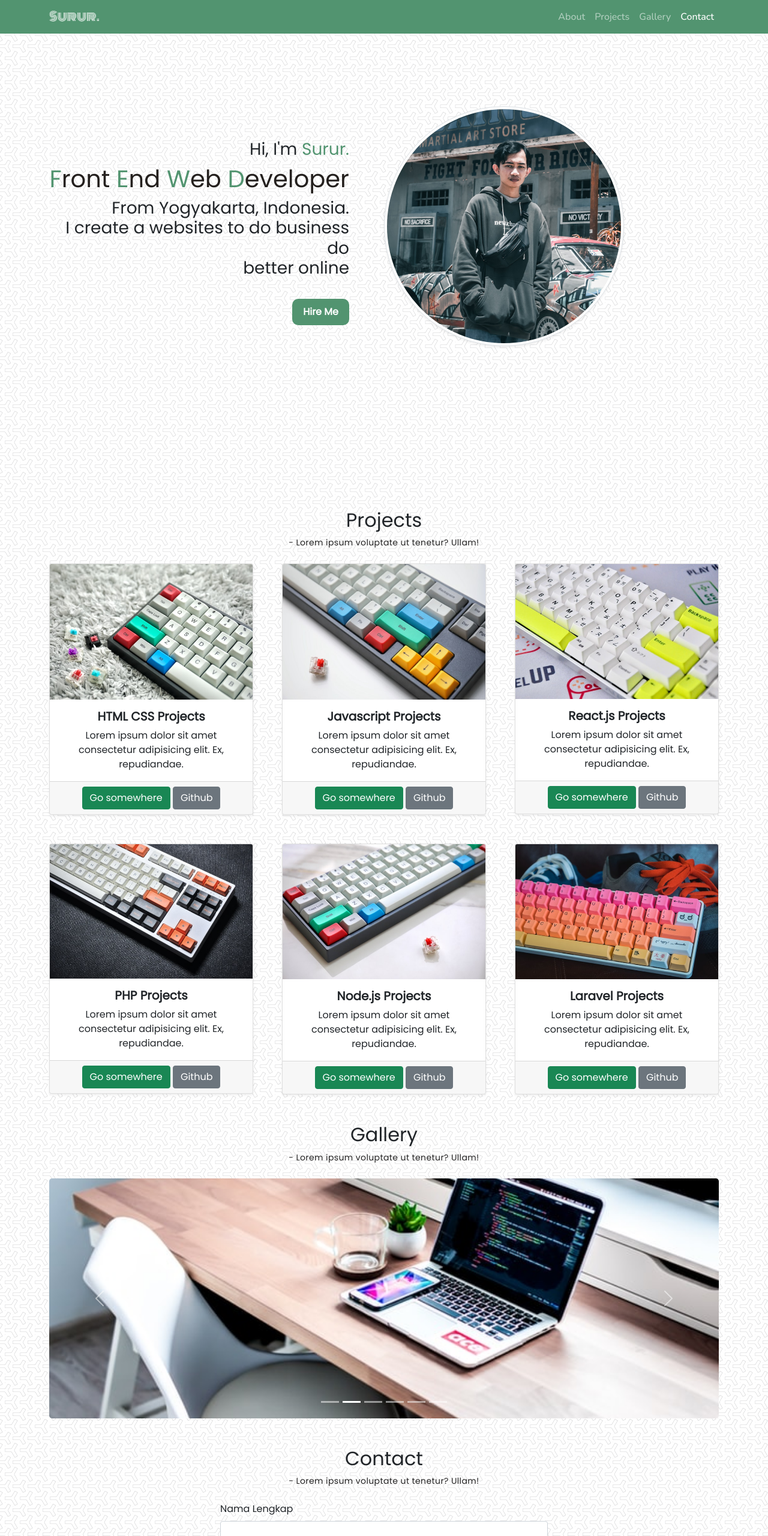
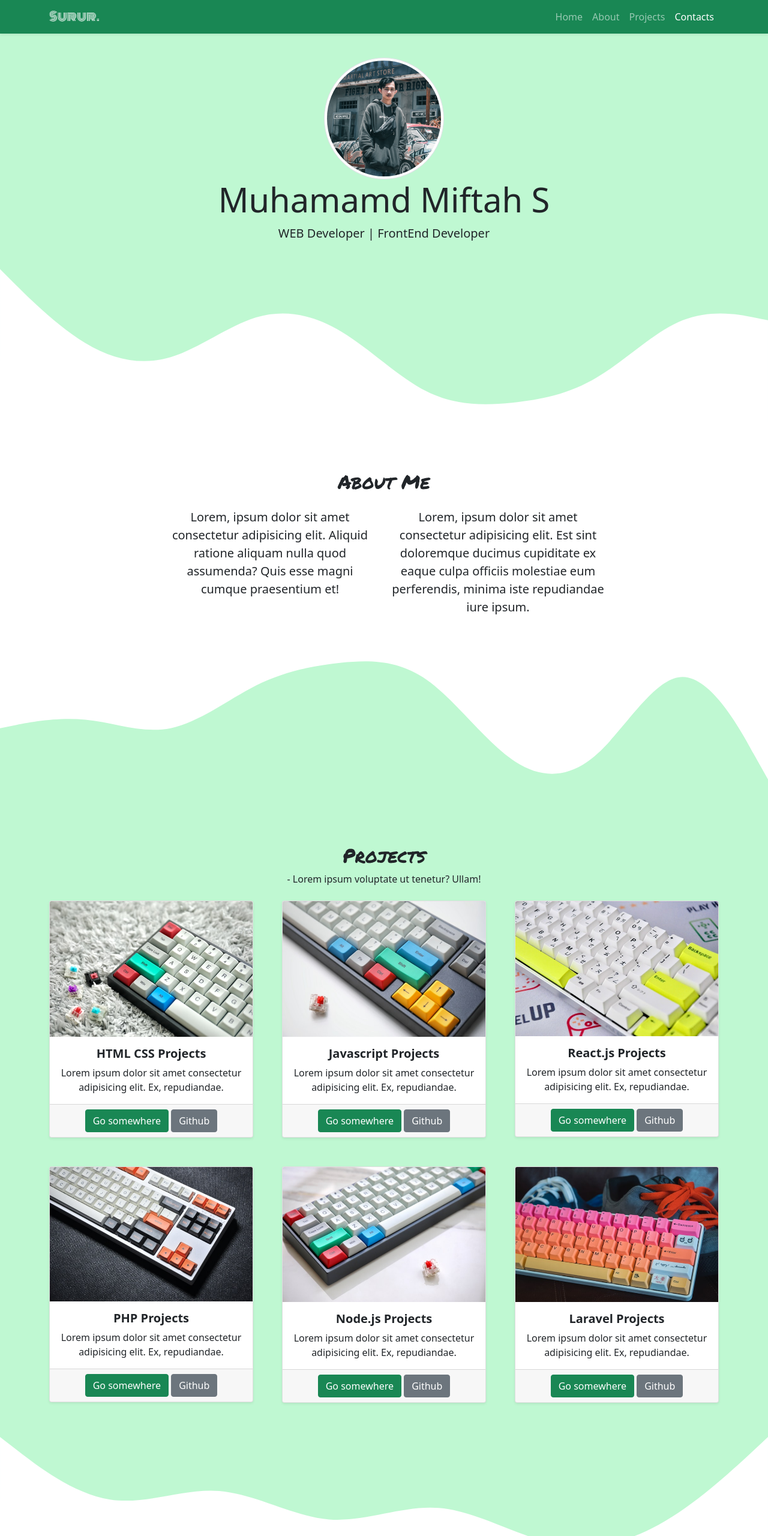
Before and after one commit to muhammadmiftahs/muhammadmiftahs.github.io, a plain HTML site: page index.html in a window 1280 px wide. Shown: the top 2560 px of the page at 60% size. Drawn offline with nearby package versions, Linux system fonts and the light colour scheme; files that its build step writes are made by us from their sources.

Commit message:
Mengubah keselururhan

```diff
--- /dev/null
+++ b/css/ResetCSS.css
@@ -0,0 +1,48 @@
+/* http://meyerweb.com/eric/tools/css/reset/
+   v2.0 | 20110126
+   License: none (public domain)
+*/
+
+html, body, div, span, applet, object, iframe,
+h1, h2, h3, h4, h5, h6, p, blockquote, pre,
+a, abbr, acronym, address, big, cite, code,
+del, dfn, em, img, ins, kbd, q, s, samp,
+small, strike, strong, sub, sup, tt, var,
+b, u, i, center,
+dl, dt, dd, ol, ul, li,
+fieldset, form, label, legend,
+table, caption, tbody, tfoot, thead, tr, th, td,
+article, aside, canvas, details, embed,
+figure, figcaption, footer, header, hgroup,
+menu, nav, output, ruby, section, summary,
+time, mark, audio, video {
+	margin: 0;
+	padding: 0;
+	border: 0;
+	font-size: 100%;
+	font: inherit;
+	vertical-align: baseline;
+}
+/* HTML5 display-role reset for older browsers */
+article, aside, details, figcaption, figure,
+footer, header, hgroup, menu, nav, section {
+	display: block;
+}
+body {
+	line-height: 1;
+}
+ol, ul {
+	list-style: none;
+}
+blockquote, q {
+	quotes: none;
+}
+blockquote:before, blockquote:after,
+q:before, q:after {
+	content: '';
+	content: none;
+}
+table {
+	border-collapse: collapse;
+	border-spacing: 0;
+}
--- a/css/style.css
+++ b/css/style.css
@@ -1,60 +1,25 @@
-body {
-    font-family: 'Poppins', sans-serif;
+@font-face {
+    font-family: 'permanent_markerregular';
+    src: url('font/permanentmarker-regular-webfont.woff') format('woff');
+    font-weight: normal;
+    font-style: normal;
+
 }
 
-.nav-link.active{
-    color: rgb(255, 255, 255) !important;
+.jumbotron {
+    padding-top: 6rem;
+    background-color: rgb(191, 248, 210);
 }
 
+#projects {
+    background-color: rgb(191, 248, 210);
 
-.my-about h1{
-    color: rgb(36,32,30);
 }
 
-.my-about span{
-    color: rgb(82, 148, 112);
+section {
+    padding-top: 5rem;
 }
 
-.my-about a{
-    text-decoration: none;
-    font-weight: bold;
-    color: #fff;
-    background: rgb(82, 148, 112);
-    margin: 26px 0;
-    padding: 10px 18px;
-    border-radius: 10px;
-    display: inline-block;
-    transition: .4s ease;
+h2 {
+    font-family: 'permanent_markerregular', cursive;
 }
-
-.my-about a:hover{
-    color: black;
-}
-
-.my-photo{
-    object-fit: cover;
-    width: 100%;
-}
-
-.main-header{
-    font-size: 2.5rem;
-    font-weight: bold;
-    color: rgb(34, 33, 33);
-}
-
-.text-content{
-    letter-spacing: 0.025rem;
-    font-size: 0.875rem;
-    color:rgb(34, 33, 33) ;
-}
-
-section{
-    scroll-margin-top: 4rem;
-}
-
-@media (max-width: 600px) {
-    .my-about h1, span, h3{
-        justify-content: center;
-        text-align: center;
-    }
-}
--- /dev/null
+++ b/font/stylesheet.css
@@ -0,0 +1,12 @@
+/*! Generated by Font Squirrel (https://www.fontsquirrel.com) on February 5, 2022 */
+
+
+
+@font-face {
+    font-family: 'permanent_markerregular';
+    src: url('permanentmarker-regular-webfont.woff2') format('woff2'),
+         url('permanentmarker-regular-webfont.woff') format('woff');
+    font-weight: normal;
+    font-style: normal;
+
+}
--- a/index.html
+++ b/index.html
@@ -1,75 +1,143 @@
-<!DOCTYPE html>
+<!doctype html>
 <html lang="en">
+
 <head>
-    <meta charset="UTF-8">
-    <meta http-equiv="X-UA-Compatible" content="IE=edge">
-    <meta name="viewport" content="width=device-width, initial-scale=1.0">
-    <title>My Portfolio | Muhammad Miftah S</title>
+  <!-- Required meta tags -->
+  <meta charset="utf-8">
+  <meta name="viewport" content="width=device-width, initial-scale=1">
+
+  <!-- Bootstrap CSS -->
+  <link rel="stylesheet" href="css/bootstrap.css">
+
+  <!-- Bootstrap Icon -->
+  <link rel="stylesheet" href="https://cdn.jsdelivr.net/npm/bootstrap-icons@1.8.0/font/bootstrap-icons.css">
 
   <!-- My CSS -->
-    <link rel="stylesheet" href="css/style.css">
-
-    <!-- Bootsrap CSS -->
-    <link rel="stylesheet" href="css/bootstrap.css">
-    <link rel="stylesheet" href="css/bootstrap.min.css">
-
-    <!-- Bootsrap Icon -->
-    <link rel="stylesheet" href="https://cdn.jsdelivr.net/npm/bootstrap-icons@1.8.1/font/bootstrap-icons.css">
+  <link rel="stylesheet" href="style.css">
 
    <!-- Font -->
    <link href="https://fonts.googleapis.com/css2?family=Monoton&family=Nunito:wght@500&family=Oswald:wght@500&family=Poppins&display=swap" rel="stylesheet">
 
+
+  <title>My Portfolio | Muhammad Miftah S</title>
 </head>
 
-<body data-bs-spy="scroll" data-bs-target="#navbar" style="background-image: url(img/y-so-serious-white.png); font-family: 'Poppins', sans-serif;">
+<body id="home" data-bs-spy="scroll" data-bs-target="#navbar">
   <!-- Navbar -->
-    <nav id="navbar" class="navbar navbar-expand-lg navbar-dark fixed-top" style="font-family: 'Nunito', sans-serif; background-color: rgb(82, 148, 112);">
+  <nav id="navbar" class="navbar navbar-expand-lg navbar-dark bg-success shadow-sm fixed-top">
     <div class="container">
       <a class="navbar-brand" style="font-family: 'Monoton', cursive;" href="#">Surur.</a>
-          <button class="navbar-toggler" type="button" data-bs-toggle="collapse" data-bs-target="#navbarNavDropdown" aria-controls="navbarNavDropdown" aria-expanded="false" aria-label="Toggle navigation">
+      <button class="navbar-toggler" type="button" data-bs-toggle="collapse" data-bs-target="#navbarNav"
+        aria-controls="navbarNav" aria-expanded="false" aria-label="Toggle navigation">
         <span class="navbar-toggler-icon"></span>
       </button>
-          <div class="collapse navbar-collapse" id="navbarNavDropdown">
+      <div class="collapse navbar-collapse" id="navbarNav">
         <ul class="navbar-nav ms-auto">
           <li class="nav-item">
-                <a class="nav-link active" href="#header">About</a>
+            <a class="nav-link active" aria-current="page" href="#home">Home</a>
           </li>
           <li class="nav-item">
-                <a class="nav-link" href="#project">Projects</a>
+            <a class="nav-link active" href="#about">About</a>
           </li>
           <li class="nav-item">
-                <a class="nav-link" href="#gallery">Gallery</a>
+            <a class="nav-link active" href="#projects">Projects</a>
           </li>
           <li class="nav-item">
-                <a class="nav-link" href="#contact">Contact</a>
+            <a class="nav-link active" href="#contact">Contacts</a>
           </li>
         </ul>
       </div>
     </div>
   </nav>
-      <!-- End Navbar -->
+  <!-- Akhir Navbar -->
 
-      <!-- Header -->
-      <section class="min-vh-100 d-flex align-items-center py-lg-0 p-5" id="header">
-        <div class="container d-flex">
-          <div class="row align-items-center g-5 g-lg-0 justify-content-center d-flex">
-            <div class="my-about col-lg-6 order-lg-1 order-2 text-end" style="width: 500px;">
-              <h3>Hi, I'm <span>Surur.</span></h3>
-              <h1><span>F</span>ront <span>E</span>nd <span>W</span>eb <span>D</span>eveloper</h1>
-              <h3>From Yogyakarta, Indonesia. <br>I create a websites to do business do<br> better online</h3>
-              <a href="https://instagram.com/muhammadmiftahs" target="_blank">Hire Me</a>
-              <!-- <button type="button" class="btn btn-success">Success</button> -->
+  <!-- Jumbotron -->
+  <section class="jumbotron text-center">
+    <img src="img/DSC_0271_Resize.jpg" alt="Surur" width="200" class="rounded-circle img-thumbnail">
+    <h1 class="display-4">Muhamamd Miftah S</h1>
+    <p class="lead">WEB Developer | FrontEnd Developer</p>
+    <svg xmlns="http://www.w3.org/2000/svg" viewBox="0 0 1440 320"><path fill="#ffffff" fill-opacity="1" d="M0,32L26.7,58.7C53.3,85,107,139,160,170.7C213.3,203,267,213,320,197.3C373.3,181,427,139,480,122.7C533.3,107,587,117,640,149.3C693.3,181,747,235,800,261.3C853.3,288,907,288,960,282.7C1013.3,277,1067,267,1120,234.7C1173.3,203,1227,149,1280,128C1333.3,107,1387,117,1413,122.7L1440,128L1440,320L1413.3,320C1386.7,320,1333,320,1280,320C1226.7,320,1173,320,1120,320C1066.7,320,1013,320,960,320C906.7,320,853,320,800,320C746.7,320,693,320,640,320C586.7,320,533,320,480,320C426.7,320,373,320,320,320C266.7,320,213,320,160,320C106.7,320,53,320,27,320L0,320Z"></path></svg>
+  </section>
+  <!-- Akhir Jumbotron -->
+
+  <!-- About -->
+  <section id="about">
+    <div class="container">
+      <div class="row text-center mb-3">
+        <div class="col">
+          <h2>About Me</h2>
         </div>
       </div>
-          <div class="col-lg-6 order-lg-2 order-1 ms-auto position-relative d-none d-lg-block">
-            <img src="img/DSC_0271_Resize.jpg" alt="Surur" class="my-photo img-thumbnail shadow-sm rounded-circle position-absolute" style="height: 400px; width: 400px;top: -55px;">
+      <div class="row justify-content-center fs-5 text-center">
+        <div class="col-md-4">
+          <p>Lorem, ipsum dolor sit amet consectetur adipisicing elit. Aliquid ratione aliquam nulla quod assumenda? Quis esse magni cumque praesentium et!</p>
+        </div>
+        <div class="col-md-4">
+          <p>Lorem, ipsum dolor sit amet consectetur adipisicing elit. Est sint doloremque ducimus cupiditate ex eaque culpa officiis molestiae eum perferendis, minima iste repudiandae iure ipsum.</p>
         </div>
       </div>
+    </div>
+    <svg xmlns="http://www.w3.org/2000/svg" viewBox="0 0 1440 320"><path fill="#bff8d2" fill-opacity="1" d="M0,192L26.7,186.7C53.3,181,107,171,160,176C213.3,181,267,203,320,192C373.3,181,427,139,480,112C533.3,85,587,75,640,69.3C693.3,64,747,64,800,101.3C853.3,139,907,213,960,250.7C1013.3,288,1067,288,1120,240C1173.3,192,1227,96,1280,96C1333.3,96,1387,192,1413,240L1440,288L1440,320L1413.3,320C1386.7,320,1333,320,1280,320C1226.7,320,1173,320,1120,320C1066.7,320,1013,320,960,320C906.7,320,853,320,800,320C746.7,320,693,320,640,320C586.7,320,533,320,480,320C426.7,320,373,320,320,320C266.7,320,213,320,160,320C106.7,320,53,320,27,320L0,320Z"></path></svg>
   </section>
-      <!-- End Header-->
+  <!-- Akhir About -->
+
+  <!-- Projects -->
+  <!-- <section id="projects">
+    <div class="container">
+      <div class="row text-center mb-3">
+        <div class="col">
+          <h2>My Projects</h2>
+        </div>
+      </div>
+      <div class="row justify-content-center">
+        <div class="col-md-4 mb-3">
+          <div class="card">
+            <img src="img/projects/6.jpg" class="card-img-top" alt="Projects 1">
+            <div class="card-body">
+              <p class="card-text">Some quick example text to build on the card title and make up the bulk of the card's content.</p>
+            </div>
+          </div>
+        </div>
+        <div class="col-md-4 mb-3">
+          <div class="card">
+            <img src="img/projects/1.jpg" class="card-img-top" alt="Projects 2">
+            <div class="card-body">
+              <p class="card-text">Some quick example text to build on the card title and make up the bulk of the card's content.</p>
+            </div>
+          </div>
+        </div>
+        <div class="col-md-4 mb-3">
+          <div class="card">
+            <img src="img/projects/2.jpg" class="card-img-top" alt="Projects 3">
+            <div class="card-body">
+              <p class="card-text">Some quick example text to build on the card title and make up the bulk of the card's content.</p>
+            </div>
+          </div>
+        </div>
+        <div class="col-md-4 mb-3">
+          <div class="card">
+            <img src="img/projects/3.jpg" class="card-img-top" alt="Projects 4">
+            <div class="card-body">
+              <p class="card-text">Some quick example text to build on the card title and make up the bulk of the card's content.</p>
+            </div>
+          </div>
+        </div>
+        <div class="col-md-4 mb-3">
+          <div class="card">
+            <img src="img/projects/4.jpg" class="card-img-top" alt="Projects 5">
+            <div class="card-body">
+              <p class="card-text">Some quick example text to build on the card title and make up the bulk of the card's content.</p>
+            </div>
+          </div>
+        </div>
+      </div>
+    </div>
+    <svg xmlns="http://www.w3.org/2000/svg" viewBox="0 0 1440 320"><path fill="#ffffff" fill-opacity="1" d="M0,64L34.3,90.7C68.6,117,137,171,206,181.3C274.3,192,343,160,411,165.3C480,171,549,213,617,218.7C685.7,224,754,192,823,197.3C891.4,203,960,245,1029,261.3C1097.1,277,1166,267,1234,229.3C1302.9,192,1371,128,1406,96L1440,64L1440,320L1405.7,320C1371.4,320,1303,320,1234,320C1165.7,320,1097,320,1029,320C960,320,891,320,823,320C754.3,320,686,320,617,320C548.6,320,480,320,411,320C342.9,320,274,320,206,320C137.1,320,69,320,34,320L0,320Z"></path></svg>
+  </section> -->
+  <!-- Akhir Projetcs -->
 
   <!-- Project -->
-      <section class="my-5" id="project">
+  <section id="projects">
     <div class="container">
       <h2 class="section-header text-center">Projects</h2>
       <p class="text-center mb-4 text-content">
@@ -156,94 +224,18 @@
         </div>
       </div>
     </div>
+    <svg xmlns="http://www.w3.org/2000/svg" viewBox="0 0 1440 320"><path fill="#ffffff" fill-opacity="1" d="M0,64L34.3,90.7C68.6,117,137,171,206,181.3C274.3,192,343,160,411,165.3C480,171,549,213,617,218.7C685.7,224,754,192,823,197.3C891.4,203,960,245,1029,261.3C1097.1,277,1166,267,1234,229.3C1302.9,192,1371,128,1406,96L1440,64L1440,320L1405.7,320C1371.4,320,1303,320,1234,320C1165.7,320,1097,320,1029,320C960,320,891,320,823,320C754.3,320,686,320,617,320C548.6,320,480,320,411,320C342.9,320,274,320,206,320C137.1,320,69,320,34,320L0,320Z"></path></svg>
   </section>
   <!-- End Project -->
 
-      <!-- Gallery -->
-      <section class="my-5" id="gallery">
+  <!-- Contact -->
+  <section id="contact">
     <div class="container">
-          <h2 class="section-header text-center">Gallery</h2>
-          <p class="text-center mb-4 text-content">
-            - Lorem ipsum voluptate ut tenetur? Ullam!
-          </p>
-          <div id="carouselExampleControls" class="carousel slide" data-bs-ride="carousel">
-            <div class="carousel-indicators">
-              <button type="button" data-bs-target="#carouselExampleIndicators" data-bs-slide-to="0" class="active" aria-current="true" aria-label="Slide 1"></button>
-              <button type="button" data-bs-target="#carouselExampleIndicators" data-bs-slide-to="1" aria-label="Slide 2"></button>
-              <button type="button" data-bs-target="#carouselExampleIndicators" data-bs-slide-to="2" aria-label="Slide 3"></button>
-              <button type="button" data-bs-target="#carouselExampleIndicators" data-bs-slide-to="3" aria-label="Slide 4"></button>
-              <button type="button" data-bs-target="#carouselExampleIndicators" data-bs-slide-to="4" aria-label="Slide 5"></button>
-              <button type="button" data-bs-target="#carouselExampleIndicators" data-bs-slide-to="5" aria-label="Slide 6"></button>
-            </div>
-            <div class="carousel-inner" style="height: 400px; border-radius: 0.3rem;">
-              <div class="carousel-item active">
-                <img src="img/gallery/1-unsplash.jpg" class="d-block w-100" style="margin-top:-150px;" alt="...">
-              </div>
-              <div class="carousel-item">
-                <img src="img/gallery/2-unsplash.jpg" class="d-block w-100" style="margin-top:-150px;" alt="...">
-              </div>
-              <div class="carousel-item">
-                <img src="img/gallery/3-unsplash.jpg" class="d-block w-100" style="margin-top:-150px;" alt="...">
-              </div>
-              <div class="carousel-item">
-                <img src="img/gallery/4-unsplash.jpg" class="d-block w-100" style="margin-top:-150px;" alt="...">
-              </div>
-              <div class="carousel-item">
-                <img src="img/gallery/5-unsplash.jpg" class="d-block w-100" style="margin-top:-150px;" alt="...">
-              </div>
-              <div class="carousel-item">
-                <img src="img/gallery/6-unsplash.jpg" class="d-block w-100" style="margin-top:-150px;" alt="...">
+      <div class="row text-center mb-3">
+        <div class="col">
+          <h2>Contact Me</h2>
         </div>
       </div>
-            <button class="carousel-control-prev" type="button" data-bs-target="#carouselExampleControls" data-bs-slide="prev">
-              <span class="carousel-control-prev-icon" aria-hidden="true"></span>
-              <span class="visually-hidden">Previous</span>
-            </button>
-            <button class="carousel-control-next" type="button" data-bs-target="#carouselExampleControls" data-bs-slide="next">
-              <span class="carousel-control-next-icon" aria-hidden="true"></span>
-              <span class="visually-hidden">Next</span>
-            </button>
-          </div>
-          <!-- <div class="row g-3">
-            <div class="col-md-4 col-6">
-              <div class="ratio ratio-1x1"><img style="border-radius: 0.4rem;" src="img/gallery/1.jpeg" alt=""></div>
-            </div>
-            <div class="col-md-4 col-6">
-              <div class="ratio ratio-1x1"><img style="border-radius: 0.4rem;" src="img/gallery/2.jpg" alt=""></div>
-            </div>
-            <div class="col-md-4 col-6">
-              <div class="ratio ratio-1x1"><img style="border-radius: 0.4rem;" src="img/gallery/3.jpg" alt=""></div>
-            </div>
-            <div class="col-md-4 col-6">
-              <div class="ratio ratio-1x1"><img style="border-radius: 0.4rem;" src="img/gallery/4.jpg" alt=""></div>
-            </div>
-            <div class="col-md-4 col-6">
-              <div class="ratio ratio-1x1"><img style="border-radius: 0.4rem;" src="img/gallery/5.jpg" alt=""></div>
-            </div>
-            <div class="col-md-4 col-6">
-              <div class="ratio ratio-1x1"><img style="border-radius: 0.4rem;" src="img/gallery/6.jpg" alt=""></div>
-            </div>
-            <div class="col-md-4 col-6">
-              <div class="ratio ratio-1x1"><img style="border-radius: 0.4rem;" src="img/gallery/7.jpg" alt=""></div>
-            </div>
-            <div class="col-md-4 col-6">
-              <div class="ratio ratio-1x1"><img style="border-radius: 0.4rem;" src="img/gallery/8.jpg" alt=""></div>
-            </div>
-            <div class="col-md-4 col-6">
-              <div class="ratio ratio-1x1"><img style="border-radius: 0.4rem;" src="img/gallery/9.jpg" alt=""></div>
-            </div>
-          </div> -->
-        </div>
-      </section>
-      <!-- End Gallery -->
-
-      <!-- Contact -->
-      <section class="my-5" id="contact">
-        <div class="container">
-          <h2 class="section-header text-center">Contact</h2>
-          <p class="text-center mb-4 text-content">
-            - Lorem ipsum voluptate ut tenetur? Ullam!
-          </p>
       <div class="row justify-content-center">
         <div class="col-md-6">
           <form>
@@ -264,16 +256,31 @@
         </div>
       </div>
     </div>
+    <svg xmlns="http://www.w3.org/2000/svg" viewBox="0 0 1440 320"><path fill="#198754" fill-opacity="1" d="M0,320L34.3,282.7C68.6,245,137,171,206,165.3C274.3,160,343,224,411,240C480,256,549,224,617,224C685.7,224,754,256,823,245.3C891.4,235,960,181,1029,176C1097.1,171,1166,213,1234,197.3C1302.9,181,1371,107,1406,69.3L1440,32L1440,320L1405.7,320C1371.4,320,1303,320,1234,320C1165.7,320,1097,320,1029,320C960,320,891,320,823,320C754.3,320,686,320,617,320C548.6,320,480,320,411,320C342.9,320,274,320,206,320C137.1,320,69,320,34,320L0,320Z"></path></svg>
   </section>
-      <!-- End Contact -->
+  <!-- Akhir Contact -->
 
   <!-- Footer -->
-      <footer class="text-content text-center py-3 border-top" style="font-family: 'Nunito', sans-serif; background-color: rgb(82, 148, 112); height: 50px;">
-        <p style="font-family: 'Nunito', sans-serif; color: white;">
-          Made with <i class="bi bi-github"></i> by muhammadmiftahs
-        </p>
+  <footer class="bg-success text-white text-center pb-3">
+    <p>Created with <i class="bi bi-github"></i> by <a href="github.com/muhammadmiftahs" class="text-white fw-bold">Muhammad Miftah S</a></p>
   </footer>
+  <!-- Akhir Footer -->
 
-      <script src="js/bootstrap.bundle.min.js"></script>
+
+
+
+
+
+
+
+
+
+
+
+  <!-- Option 1: Bootstrap Bundle with Popper -->
+  <script src="https://cdn.jsdelivr.net/npm/bootstrap@5.0.2/dist/js/bootstrap.bundle.min.js"
+    integrity="sha384-MrcW6ZMFYlzcLA8Nl+NtUVF0sA7MsXsP1UyJoMp4YLEuNSfAP+JcXn/tWtIaxVXM" crossorigin="anonymous">
+  </script>
 </body>
+
 </html>
```
Also changed, not shown: font/permanentmarker-regular-webfont.woff (added), 2 other files. Lines whose indentation alone changed are shown as unchanged.
